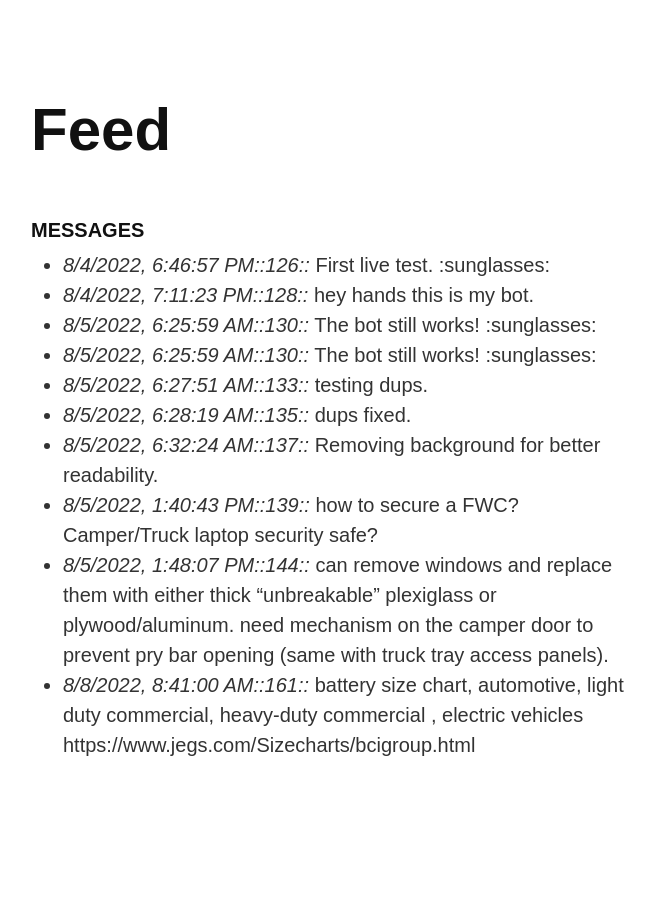
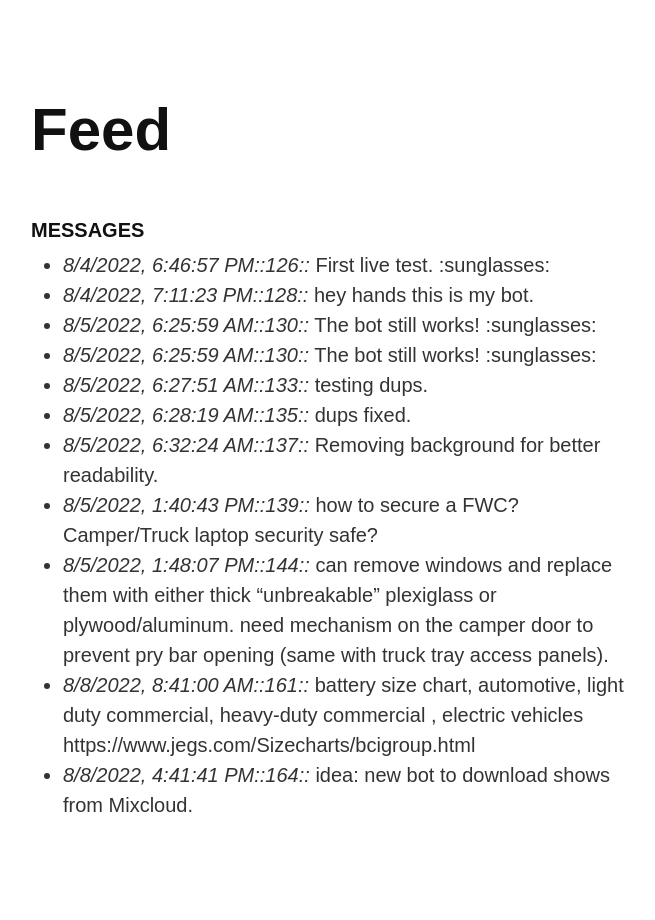
Before and after one commit to todgru/todgru.github.io, a Jekyll site: the page built from feed/index.md, in a window 1280 px wide. Shown: the whole page, without its empty margins (307-962 px from the left). Built offline with Jekyll 4.4.1, drawn with Linux system fonts in a browser that asks for light colours; our own code applies the rules of GitHub Pages for plain Markdown files.

Commit message:
todgrubot: automated feed update

```diff
--- a/feed/index.md
+++ b/feed/index.md
@@ -14,3 +14,4 @@
 * _8/5/2022, 1:40:43 PM::139::_ how to secure a FWC? Camper/Truck laptop security safe?
 * _8/5/2022, 1:48:07 PM::144::_ can remove windows and replace them with either thick "unbreakable" plexiglass or plywood/aluminum. need mechanism on the camper door to prevent pry bar opening (same with truck tray access panels).
 * _8/8/2022, 8:41:00 AM::161::_ battery size chart, automotive, light duty commercial, heavy-duty commercial , electric vehicles https://www.jegs.com/Sizecharts/bcigroup.html
+* _8/8/2022, 4:41:41 PM::164::_ idea: new bot to download shows from Mixcloud.
```
